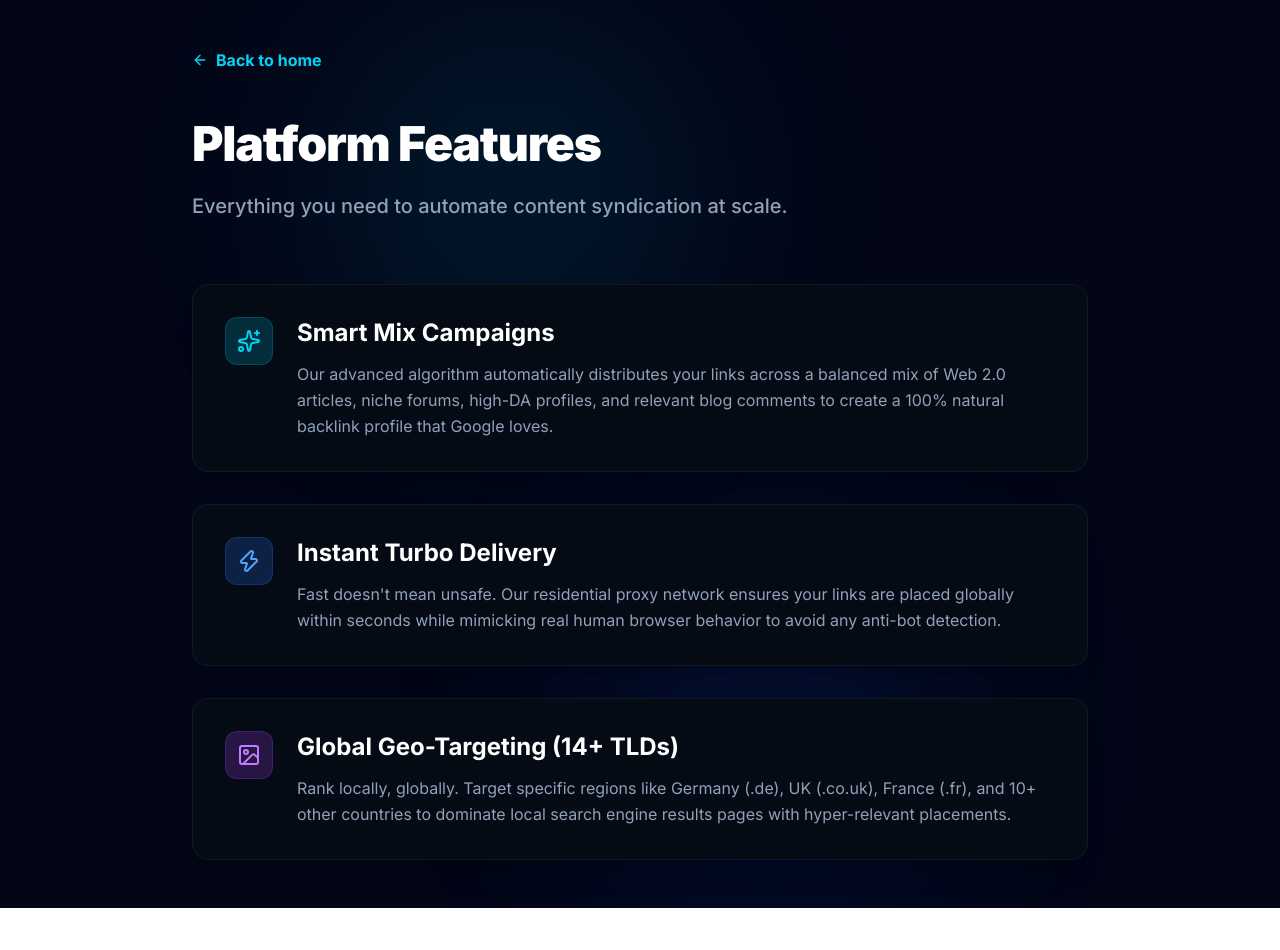
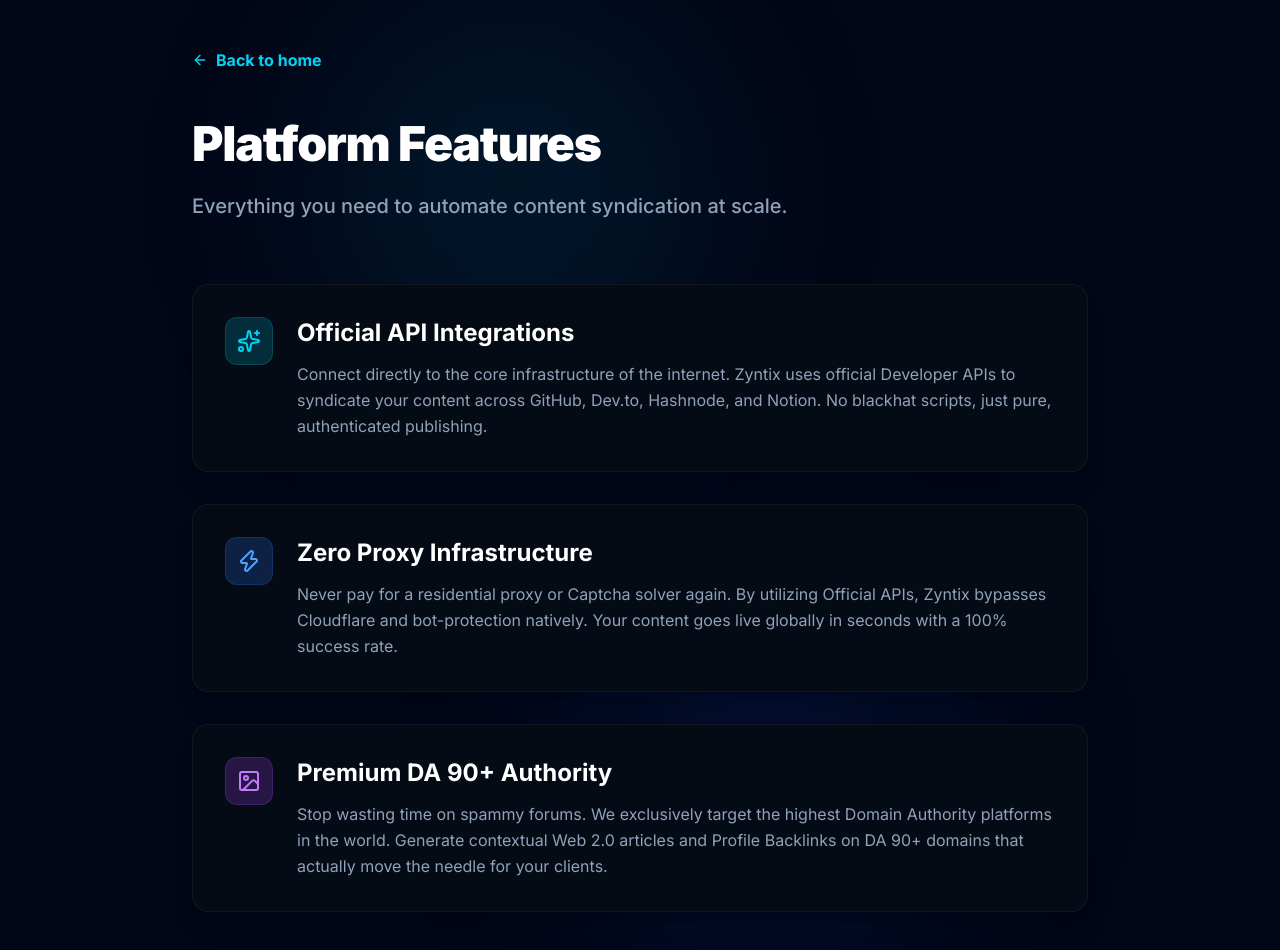
Before and after one commit to mnaveedkhtri-ui/Zyntix-, a Next.js app: page /features in a window 1280 px wide. Shown: the top 950 px of the page. Before the commit the page ends 908 px from the top, so only its background shows below. Built offline with nearby package versions, Linux system fonts and the light colour scheme.

Commit message:
refactor: pivot features page copy to API syndication

```diff
--- a/src/app/features/page.tsx
+++ b/src/app/features/page.tsx
@@ -22,8 +22,8 @@
               <Sparkles className="w-6 h-6 text-cyan-400" />
             </div>
             <div>
-              <h2 className="text-2xl font-bold mb-3 text-white">Smart Mix Campaigns</h2>
-              <p className="text-slate-400 leading-relaxed">Our advanced algorithm automatically distributes your links across a balanced mix of Web 2.0 articles, niche forums, high-DA profiles, and relevant blog comments to create a 100% natural backlink profile that Google loves.</p>
+              <h2 className="text-2xl font-bold mb-3 text-white">Official API Integrations</h2>
+              <p className="text-slate-400 leading-relaxed">Connect directly to the core infrastructure of the internet. Zyntix uses official Developer APIs to syndicate your content across GitHub, Dev.to, Hashnode, and Notion. No blackhat scripts, just pure, authenticated publishing.</p>
             </div>
           </div>
 
@@ -32,8 +32,8 @@
               <Zap className="w-6 h-6 text-blue-400" />
             </div>
             <div>
-              <h2 className="text-2xl font-bold mb-3 text-white">Instant Turbo Delivery</h2>
-              <p className="text-slate-400 leading-relaxed">Fast doesn't mean unsafe. Our residential proxy network ensures your links are placed globally within seconds while mimicking real human browser behavior to avoid any anti-bot detection.</p>
+              <h2 className="text-2xl font-bold mb-3 text-white">Zero Proxy Infrastructure</h2>
+              <p className="text-slate-400 leading-relaxed">Never pay for a residential proxy or Captcha solver again. By utilizing Official APIs, Zyntix bypasses Cloudflare and bot-protection natively. Your content goes live globally in seconds with a 100% success rate.</p>
             </div>
           </div>
 
@@ -42,8 +42,8 @@
               <ImageIcon className="w-6 h-6 text-purple-400" />
             </div>
             <div>
-              <h2 className="text-2xl font-bold mb-3 text-white">Global Geo-Targeting (14+ TLDs)</h2>
-              <p className="text-slate-400 leading-relaxed">Rank locally, globally. Target specific regions like Germany (.de), UK (.co.uk), France (.fr), and 10+ other countries to dominate local search engine results pages with hyper-relevant placements.</p>
+              <h2 className="text-2xl font-bold mb-3 text-white">Premium DA 90+ Authority</h2>
+              <p className="text-slate-400 leading-relaxed">Stop wasting time on spammy forums. We exclusively target the highest Domain Authority platforms in the world. Generate contextual Web 2.0 articles and Profile Backlinks on DA 90+ domains that actually move the needle for your clients.</p>
             </div>
           </div>
         </div>
```
